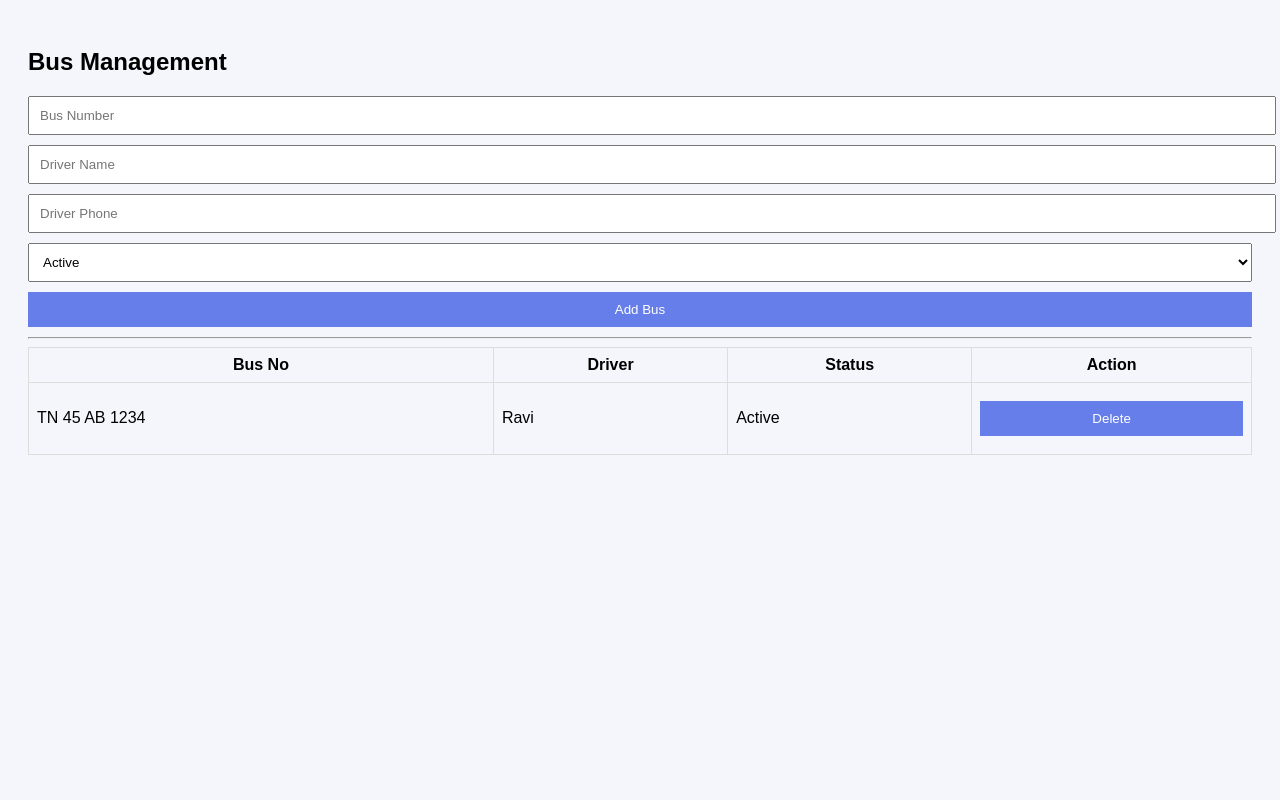
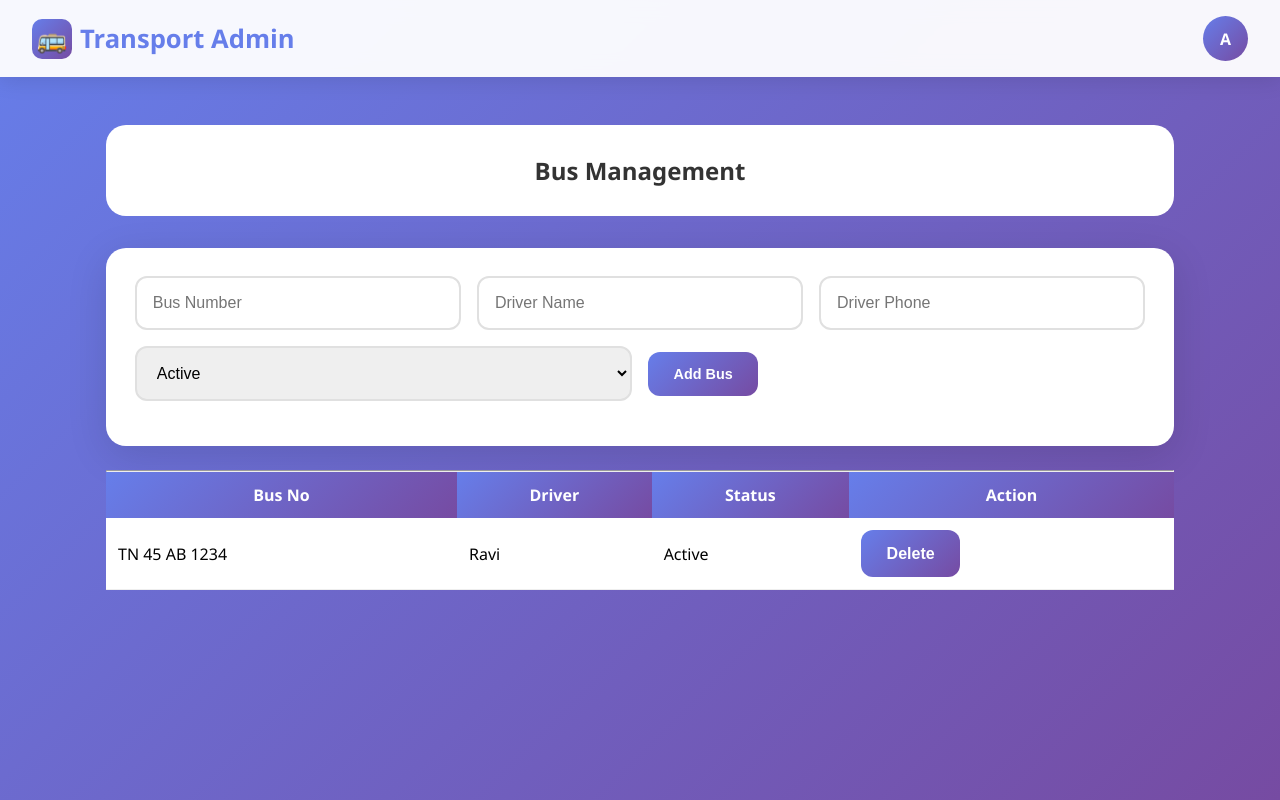
Before and after one commit to HARISHMA1312/Transport-System, a plain HTML site: page admin/buses.html in a window 1280 px wide. Drawn offline with Linux system fonts and the light colour scheme.

Commit message:
admin css updation done

```diff
--- a/admin/buses.html
+++ b/admin/buses.html
@@ -2,22 +2,38 @@
 <html>
 <head>
   <title>Bus Management</title>
- <link rel="stylesheet" href="../css/admin.css">
+ <link rel="stylesheet" href="../css/admin-common.css?v=2">
+ <link rel="stylesheet" href="../css/admin-buses.css?v=2">
 </head>
 <body>
+  <div class="header">
+    <div class="app-name"><span class="app-icon">🚌</span> Transport Admin</div>
+    <div class="profile-icon">A</div>
+  </div>
 
+  <div class="main-content">
+
+    <div class="welcome-section">
       <h2>Bus Management</h2>
+    </div>
 
+    <div class="card">
+      <div class="form-row">
         <input placeholder="Bus Number">
         <input placeholder="Driver Name">
         <input placeholder="Driver Phone">
+      </div>
 
+      <div class="form-row">
         <select>
           <option>Active</option>
           <option>Inactive</option>
         </select>
-
-<button>Add Bus</button>
+        <div class="actions">
+          <button class="btn-sm">Add Bus</button>
+        </div>
+      </div>
+    </div>
 
     <hr>
 
@@ -36,5 +52,7 @@
   </tr>
     </table>
 
+  </div>
+
 </body>
 </html>
--- /dev/null
+++ b/css/admin-buses.css
@@ -0,0 +1,18 @@
+.form-row {
+  display: grid;
+  grid-template-columns: repeat(auto-fit,minmax(220px,1fr));
+  gap: 1rem;
+  margin-bottom: 1rem;
+}
+
+.actions {
+  display: flex;
+  align-items: center;
+}
+
+.btn-sm {
+  font-size: 0.9rem;
+}
+.btn-sm + .btn-sm {
+  margin-left: 0.5rem;
+}
--- /dev/null
+++ b/css/admin-common.css
@@ -0,0 +1,140 @@
+/* =====================================
+   Admin Common UI (User Dashboard Style)
+===================================== */
+
+* {
+  margin: 0;
+  padding: 0;
+  box-sizing: border-box;
+}
+
+body {
+  font-family: 'Segoe UI', Tahoma, Geneva, Verdana, sans-serif;
+  background: linear-gradient(135deg, #667eea 0%, #764ba2 100%);
+  min-height: 100vh;
+}
+
+/* Header */
+.header {
+  background: rgba(255,255,255,0.95);
+  backdrop-filter: blur(10px);
+  padding: 1rem 2rem;
+  display: flex;
+  justify-content: space-between;
+  align-items: center;
+  box-shadow: 0 4px 20px rgba(0,0,0,0.1);
+}
+
+.app-name {
+  font-size: 1.6rem;
+  font-weight: 700;
+  color: #667eea;
+  display: flex;
+  align-items: center;
+  gap: 0.5rem;
+}
+
+.app-icon {
+  width: 40px;
+  height: 40px;
+  background: linear-gradient(135deg,#667eea,#764ba2);
+  border-radius: 10px;
+  display: flex;
+  align-items: center;
+  justify-content: center;
+}
+
+.profile-icon {
+  width: 45px;
+  height: 45px;
+  background: linear-gradient(135deg,#667eea,#764ba2);
+  border-radius: 50%;
+  color: white;
+  font-weight: bold;
+  display: flex;
+  align-items: center;
+  justify-content: center;
+}
+
+/* Page layout */
+.main-content {
+  max-width: 1100px;
+  margin: 2rem auto;
+  padding: 1rem;
+}
+
+/* Cards */
+.card {
+  background: white;
+  border-radius: 20px;
+  padding: 1.8rem;
+  box-shadow: 0 10px 40px rgba(0,0,0,0.12);
+  margin-bottom: 1.5rem;
+}
+
+/* Welcome */
+.welcome-section {
+  background: white;
+  padding: 1.8rem;
+  border-radius: 20px;
+  text-align: center;
+  margin-bottom: 2rem;
+}
+
+.welcome-section h2 {
+  color: #333;
+}
+
+/* Inputs */
+input, select {
+  width: 100%;
+  padding: 1rem;
+  border-radius: 12px;
+  border: 2px solid #e0e0e0;
+  font-size: 1rem;
+}
+
+input:focus, select:focus {
+  border-color: #667eea;
+  outline: none;
+  box-shadow: 0 0 0 4px rgba(102,126,234,0.1);
+}
+
+/* Buttons */
+button {
+  padding: 0.9rem 1.6rem;
+  background: linear-gradient(135deg,#667eea,#764ba2);
+  color: white;
+  border: none;
+  border-radius: 12px;
+  font-size: 1rem;
+  font-weight: 600;
+  cursor: pointer;
+  transition: all 0.3s ease;
+}
+
+button:hover {
+  transform: translateY(-2px);
+  box-shadow: 0 6px 20px rgba(102,126,234,0.4);
+}
+
+/* Tables */
+table {
+  width: 100%;
+  border-collapse: collapse;
+  background: white;
+}
+
+th {
+  background: linear-gradient(135deg,#667eea,#764ba2);
+  color: white;
+  padding: 12px;
+}
+
+td {
+  padding: 12px;
+  border-bottom: 1px solid #eee;
+}
+tr:hover {
+  background: #f9f9f9;
+}
--- a/css/admin.css
+++ b/css/admin.css
@@ -1,60 +1,3 @@
-body {
-  font-family: Arial;
-  background: #f4f6fb;
-  padding: 20px;
-}
-
-.center {
-  display: flex;
-  height: 100vh;
-  justify-content: center;
-  align-items: center;
-}
-
-.card {
-  background: white;
-  padding: 20px;
-  border-radius: 10px;
-  margin: 10px;
-  box-shadow: 0 4px 10px rgba(0,0,0,0.1);
-}
-
-input, select, button {
-  display: block;
-  width: 100%;
-  margin: 10px 0;
-  padding: 10px;
-}
-
-button {
-  background: #667eea;
-  color: white;
-  border: none;
-  cursor: pointer;
-}
-
-.grid {
-  display: grid;
-  grid-template-columns: repeat(auto-fit, minmax(150px,1fr));
-  gap: 15px;
-}
-
-nav a {
-  margin-right: 15px;
-  text-decoration: none;
-  font-weight: bold;
-}
-
-table {
-  width: 100%;
-  border-collapse: collapse;
-}
-
-th, td {
-  border: 1px solid #ddd;
-  padding: 8px;
-}
-
-.error {
-  color: red;
-}
+/* Deprecated: admin styles have been split into per-page files.
+   Use the new files in css/: admin-common.css, admin-dashboard.css,
+   admin-login.css, admin-buses.css, admin-routes.css, admin-users.css */
```
Also changed, not shown: admin-login.html (+3 -1 lines), admin-register.html (+3 -1 lines), admin/admin-dashboard.html (+19 -6 lines), admin/admin-login.html (deleted, +0 -21 lines), admin/routes.html (+24 -9 lines), admin/users.html (+17 -4 lines), css/admin-dashboard.css (added, +26 -0 lines), css/admin-login.css (added, +33 -0 lines), css/admin-routes.css (added, +23 -0 lines), css/admin-users.css (added, +11 -0 lines). Lines whose indentation alone changed are shown as unchanged.
